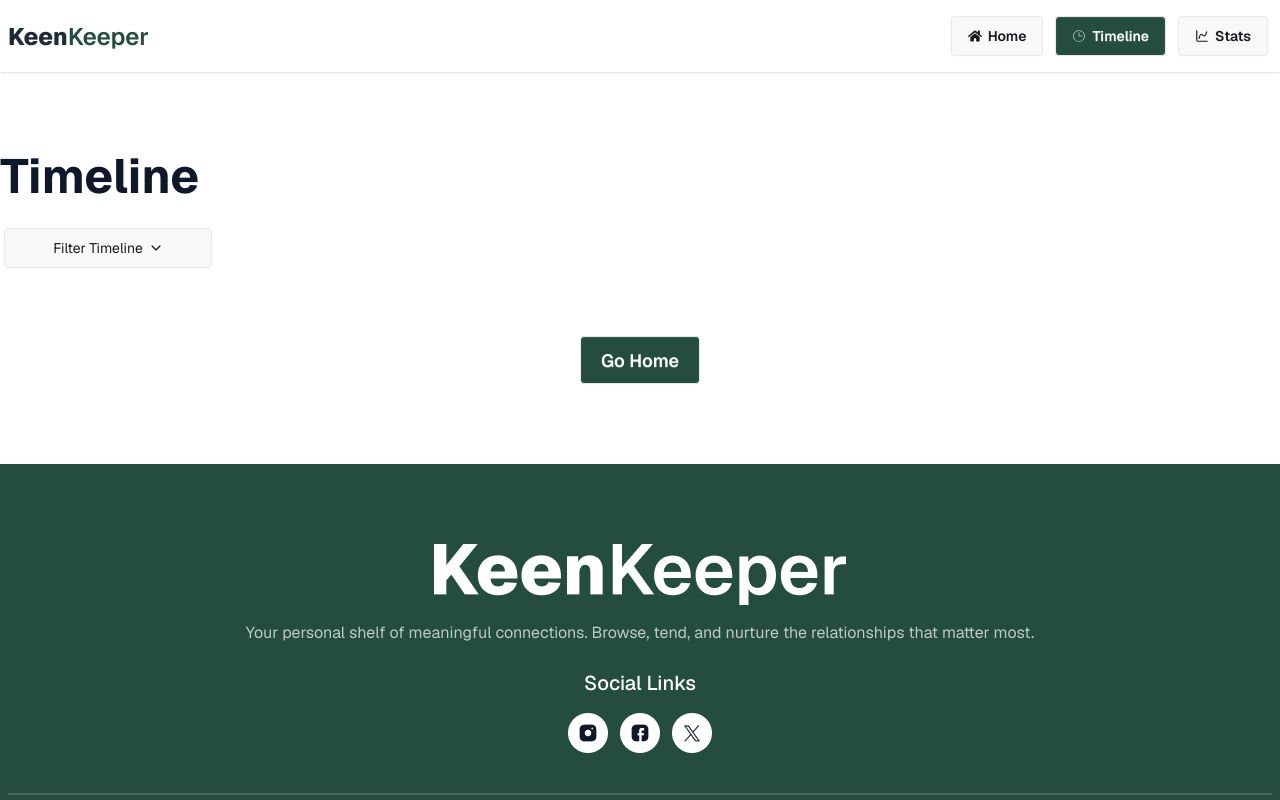
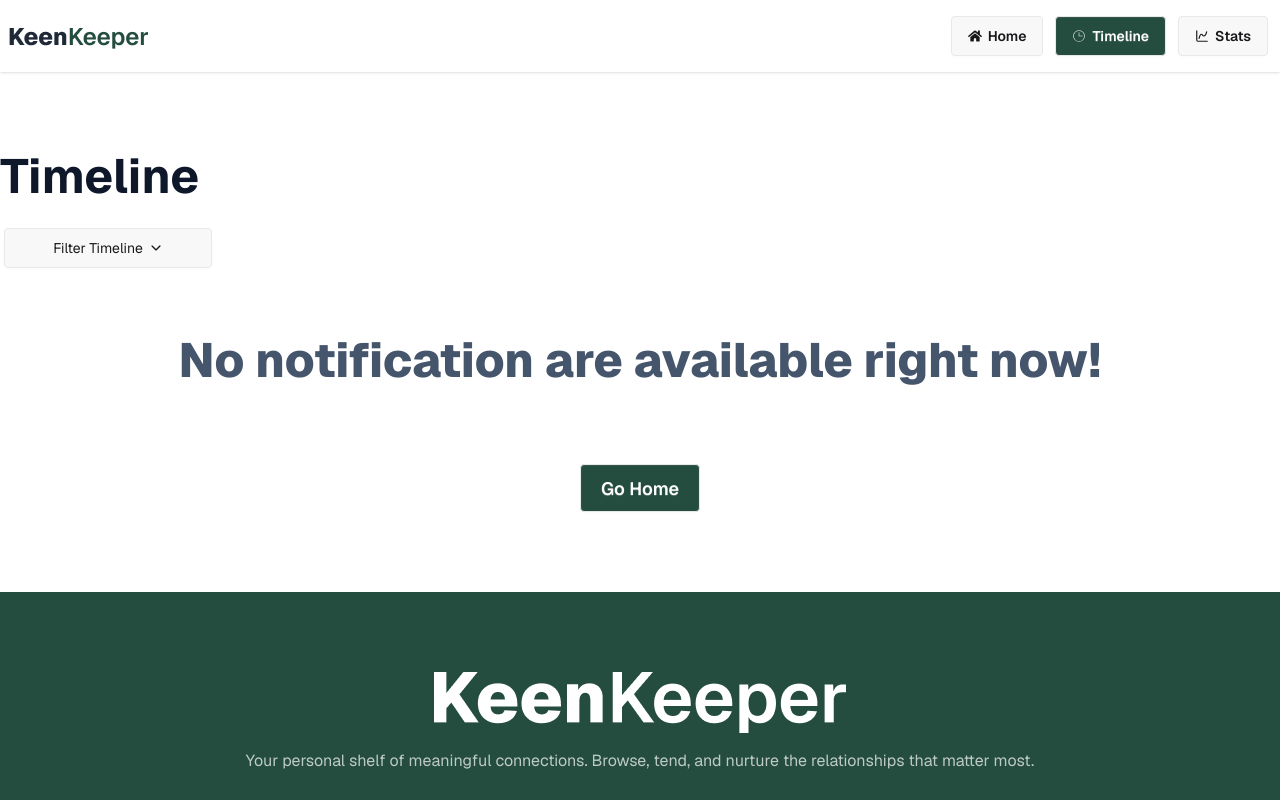
Before and after one commit to IamPial/keenkeeper-app, a React (Vite) app: page /timeline in a window 1280 px wide. Shown: the top 800 px of the page. Built offline with nearby package versions, Linux system fonts and the light colour scheme.

Commit message:
create an empty messages with conditionally render it

```diff
--- a/src/pages/timeline/TimeLinePage.jsx
+++ b/src/pages/timeline/TimeLinePage.jsx
@@ -35,7 +35,14 @@ const TimeLinePage = () => {
       </div>
 
       <div className="grid grid-cols-1 gap-6 ">
-        {listItem.map((list, index) => {
+        {listItem.length === 0 ? (
+          <div className="py-10 text-center">
+            <h2 className="text-slate-600 font-extrabold text-3xl md:text-5xl">
+              No notification are available right now!
+            </h2>
+          </div>
+        ) : (
+          listItem.map((list, index) => {
             return (
               <div
                 key={index}
@@ -53,7 +60,8 @@ const TimeLinePage = () => {
                 </div>
               </div>
             );
-        })}
+          })
+        )}
       </div>
       <div className="flex items-center justify-center mt-10">
         <Link to="/" className="btn btn-lg bg-[#244D3F] text-white">
```
Lines whose indentation alone changed are shown as unchanged.
